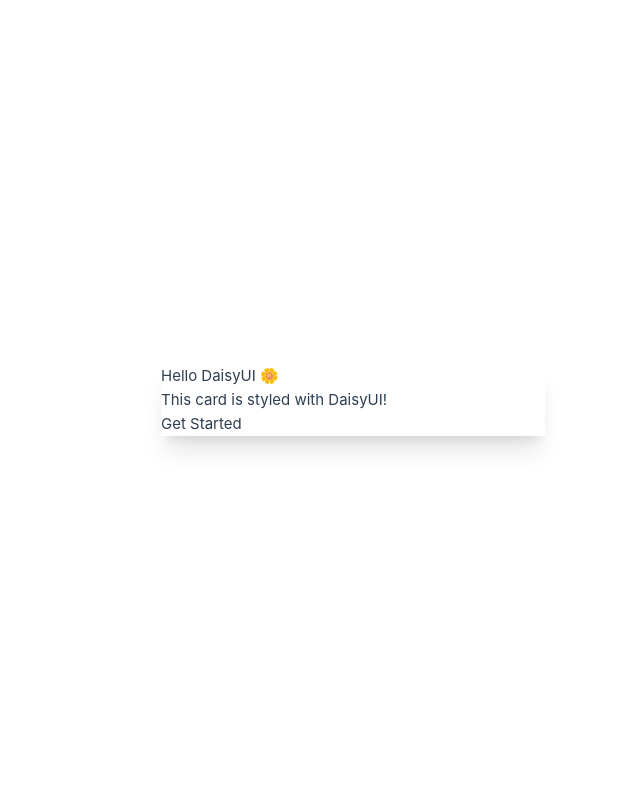
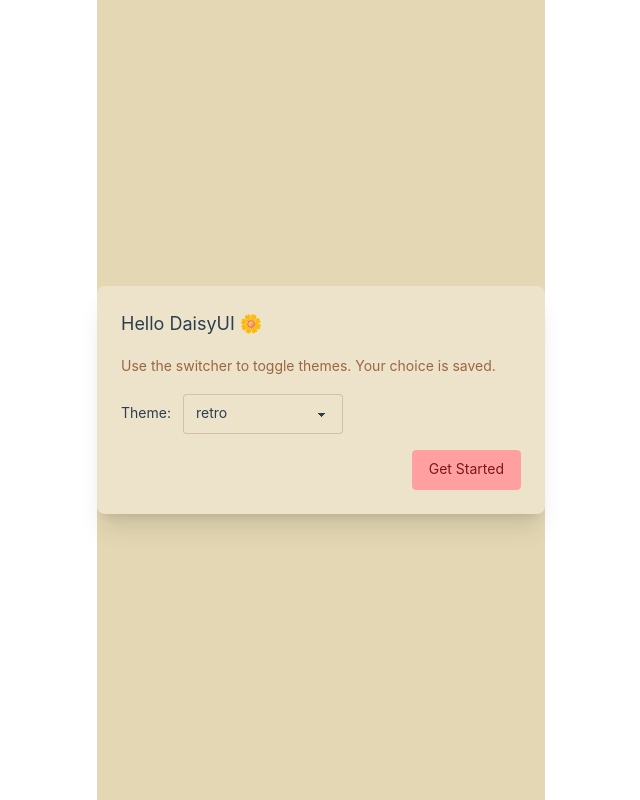
Before and after one commit to prethelalam/StudyBuddy, a Vue app in the folder apps/frontend/: page / in a window 1280 px wide. Shown: the whole page, without its empty margins (95-735 px from the left). Built offline with nearby package versions, Linux system fonts and the light colour scheme.

Commit message:
configured tailwind, added daisyUI themes, and updated main.css to reflect it

```diff
--- a/apps/frontend/index.html
+++ b/apps/frontend/index.html
@@ -1,5 +1,5 @@
 <!DOCTYPE html>
-<html lang="">
+<html lang="en">
   <head>
     <meta charset="UTF-8">
     <link rel="icon" href="/favicon.ico">
--- a/apps/frontend/src/App.vue
+++ b/apps/frontend/src/App.vue
@@ -1,14 +1,37 @@
 <script setup>
-import { RouterLink, RouterView } from 'vue-router'
-import HelloWorld from './components/HelloWorld.vue'
+import { ref, watch, onMounted } from 'vue'
+
+const themes = ['retro', 'dim']           // use any you like
+const currentTheme = ref(localStorage.getItem('theme') || themes[0])
+
+function applyTheme(t) {
+  // set on both html and body (extra-safe for DaisyUI)
+  document.documentElement.setAttribute('data-theme', t)
+  document.body.setAttribute('data-theme', t)
+  localStorage.setItem('theme', t)
+}
+
+onMounted(() => applyTheme(currentTheme.value))
+watch(currentTheme, (t) => applyTheme(t))
 </script>
+
 
 <template>
   <div class="min-h-screen flex items-center justify-center bg-base-200">
-    <div class="card w-96 bg-base-100 shadow-xl">
-      <div class="card-body">
+    <div class="card w-[28rem] bg-base-100 shadow-xl">
+      <div class="card-body gap-4">
         <h2 class="card-title">Hello DaisyUI 🌼</h2>
-        <p>This card is styled with DaisyUI!</p>
+        <p class="text-base-content/70">
+          Use the switcher to toggle themes. Your choice is saved.
+        </p>
+
+        <div class="flex items-center gap-3">
+          <span class="font-medium">Theme:</span>
+          <select v-model="currentTheme" class="select select-bordered w-40">
+            <option v-for="t in themes" :key="t" :value="t">{{ t }}</option>
+          </select>
+        </div>
+
         <div class="card-actions justify-end">
           <button class="btn btn-primary">Get Started</button>
         </div>
@@ -20,65 +43,5 @@
 
 
 <style scoped>
-header {
-  line-height: 1.5;
-  max-height: 100vh;
-}
-
-.logo {
-  display: block;
-  margin: 0 auto 2rem;
-}
-
-nav {
-  width: 100%;
-  font-size: 12px;
-  text-align: center;
-  margin-top: 2rem;
-}
-
-nav a.router-link-exact-active {
-  color: var(--color-text);
-}
-
-nav a.router-link-exact-active:hover {
-  background-color: transparent;
-}
-
-nav a {
-  display: inline-block;
-  padding: 0 1rem;
-  border-left: 1px solid var(--color-border);
-}
-
-nav a:first-of-type {
-  border: 0;
-}
-
-@media (min-width: 1024px) {
-  header {
-    display: flex;
-    place-items: center;
-    padding-right: calc(var(--section-gap) / 2);
-  }
-
-  .logo {
-    margin: 0 2rem 0 0;
-  }
-
-  header .wrapper {
-    display: flex;
-    place-items: flex-start;
-    flex-wrap: wrap;
-  }
-
-  nav {
-    text-align: left;
-    margin-left: -1rem;
-    font-size: 1rem;
-
-    padding: 1rem 0;
-    margin-top: 1rem;
-  }
-}
+/* optional extra styles here */
 </style>
--- a/apps/frontend/src/assets/main.css
+++ b/apps/frontend/src/assets/main.css
@@ -1,8 +1,11 @@
-@import './base.css';
-@tailwind base;
-@tailwind components;
-@tailwind utilities;
+/* Tailwind v4: these must come first */
 @import "tailwindcss";
+@plugin "daisyui" {
+  themes: retro, dim;
+};
+
+/* now your own CSS can come after */
+@import "./base.css";
 
 
 
--- a/apps/frontend/tailwind.config.js
+++ b/apps/frontend/tailwind.config.js
@@ -1,11 +1,10 @@
-/** @type {import('tailwindcss').Config} */
 module.exports = {
-  content: [
-    "./index.html",
-    "./src/**/*.{vue,js,ts,jsx,tsx}",
-  ],
+  content: ["./index.html", "./src/**/*.{vue,js,ts,jsx,tsx}"],
   theme: {
     extend: {},
   },
   plugins: [require("daisyui")],
+  daisyui: {
+    themes: ["retro", "dim"],
+  },
 }
```
